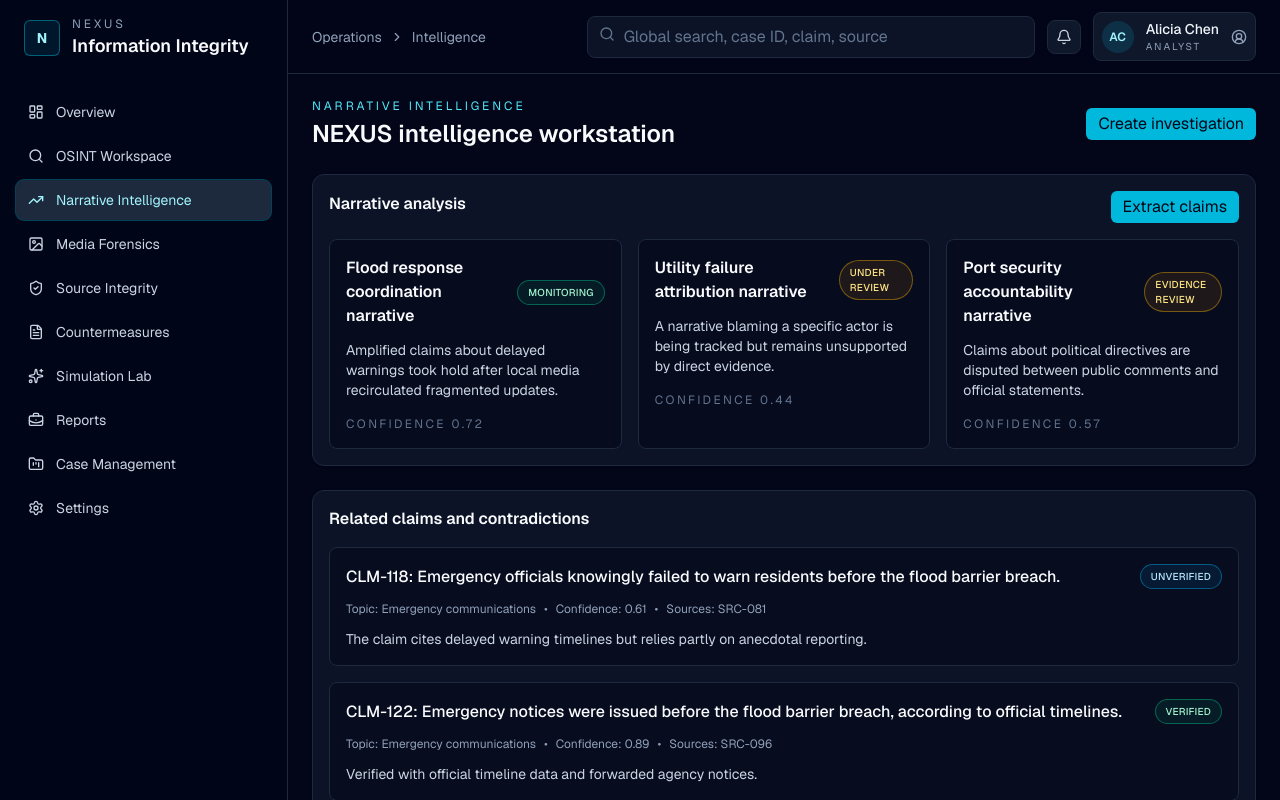
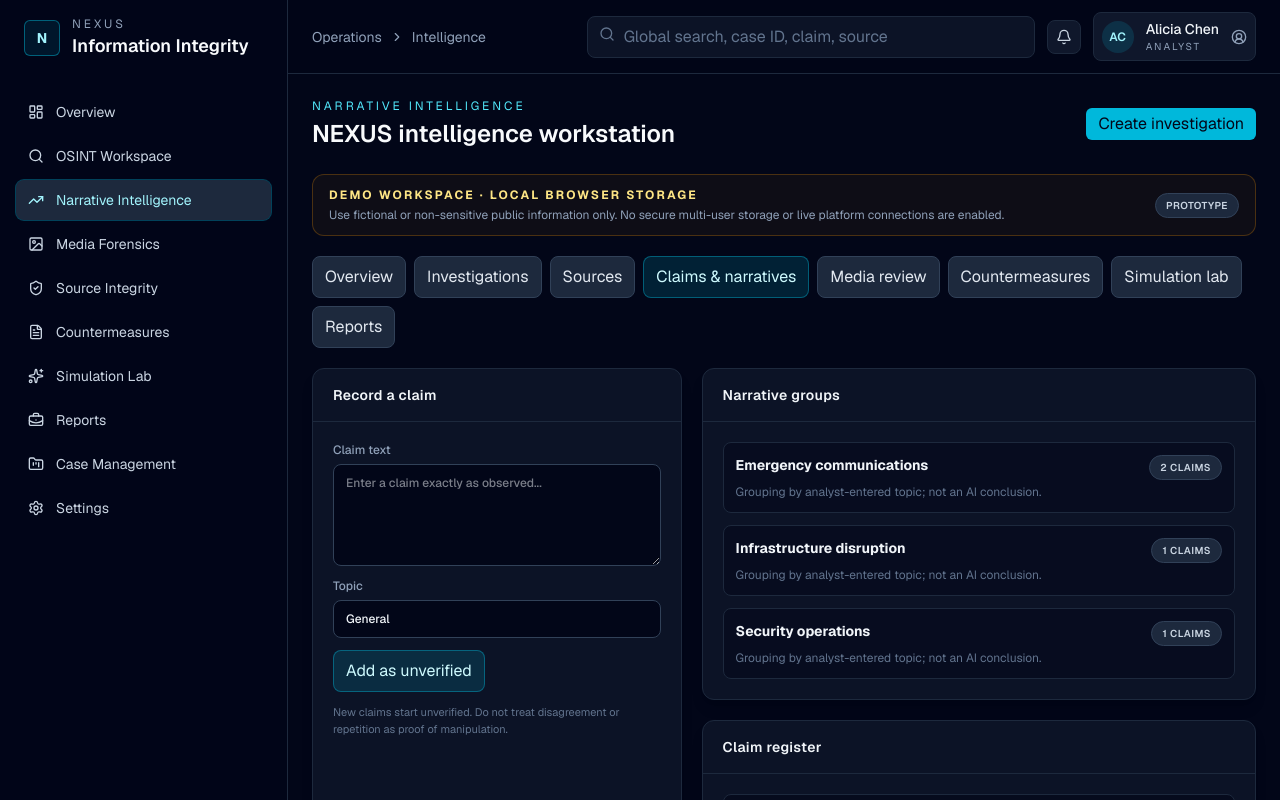
Before and after one commit to MD7parvez/Nexus, a Next.js app: page /narrative-intelligence in a window 1280 px wide. Shown: the top 800 px of the page. Built offline with nearby package versions, Linux system fonts and the light colour scheme.

Commit message:
Connect Claims & narratives page to interactive workspace

```diff
--- a/src/app/narrative-intelligence/page.tsx
+++ b/src/app/narrative-intelligence/page.tsx
@@ -1,53 +1,5 @@
-import { Badge } from "@/components/ui/badge";
-import { Button } from "@/components/ui/button";
-import { Card, CardContent, CardHeader, CardTitle } from "@/components/ui/card";
-import { claims, narratives } from "@/lib/demo-data";
+import { Workspace } from "@/components/workspace";
 
-export default function NarrativeIntelligencePage() {
-  return (
-    <div className="space-y-6">
-      <Card className="border-slate-800 bg-slate-900/80">
-        <CardHeader className="flex flex-row items-center justify-between gap-3">
-          <CardTitle>Narrative analysis</CardTitle>
-          <Button variant="default" size="sm">Extract claims</Button>
-        </CardHeader>
-        <CardContent className="grid gap-4 md:grid-cols-2 xl:grid-cols-3 p-4 pt-0">
-          {narratives.map((narrative) => (
-            <div key={narrative.id} className="rounded-lg border border-slate-800 bg-slate-950/60 p-4">
-              <div className="flex items-center justify-between gap-3">
-                <p className="font-semibold text-slate-50">{narrative.title}</p>
-                <Badge variant={narrative.confidence > 0.65 ? "success" : "warning"}>{narrative.status}</Badge>
-              </div>
-              <p className="mt-3 text-sm text-slate-300">{narrative.summary}</p>
-              <p className="mt-4 text-xs uppercase tracking-[0.2em] text-slate-500">Confidence {narrative.confidence.toFixed(2)}</p>
-            </div>
-          ))}
-        </CardContent>
-      </Card>
-
-      <Card className="border-slate-800 bg-slate-900/80">
-        <CardHeader>
-          <CardTitle>Related claims and contradictions</CardTitle>
-        </CardHeader>
-        <CardContent className="space-y-4 p-4 pt-0">
-          {claims.map((claim) => (
-            <div key={claim.id} className="rounded-lg border border-slate-800 bg-slate-950/50 p-4">
-              <div className="flex flex-wrap items-center justify-between gap-3">
-                <p className="font-medium text-slate-50">{claim.id}: {claim.text}</p>
-                <Badge variant={claim.status === "Verified" ? "success" : claim.status === "Disputed" ? "warning" : "default"}>{claim.status}</Badge>
-              </div>
-              <div className="mt-3 flex flex-wrap gap-2 text-xs text-slate-400">
-                <span>Topic: {claim.topic}</span>
-                <span>•</span>
-                <span>Confidence: {claim.confidence.toFixed(2)}</span>
-                <span>•</span>
-                <span>Sources: {claim.sources.join(", ")}</span>
-              </div>
-              <p className="mt-3 text-sm text-slate-300">{claim.summary}</p>
-            </div>
-          ))}
-        </CardContent>
-      </Card>
-    </div>
-  );
+export default function Page() {
+  return <Workspace initialTab="Claims & narratives" />;
 }
```
